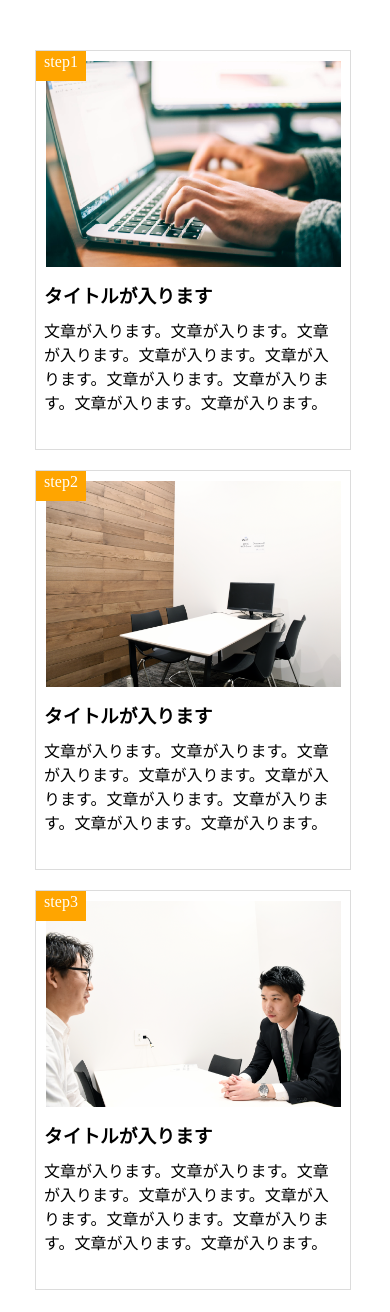
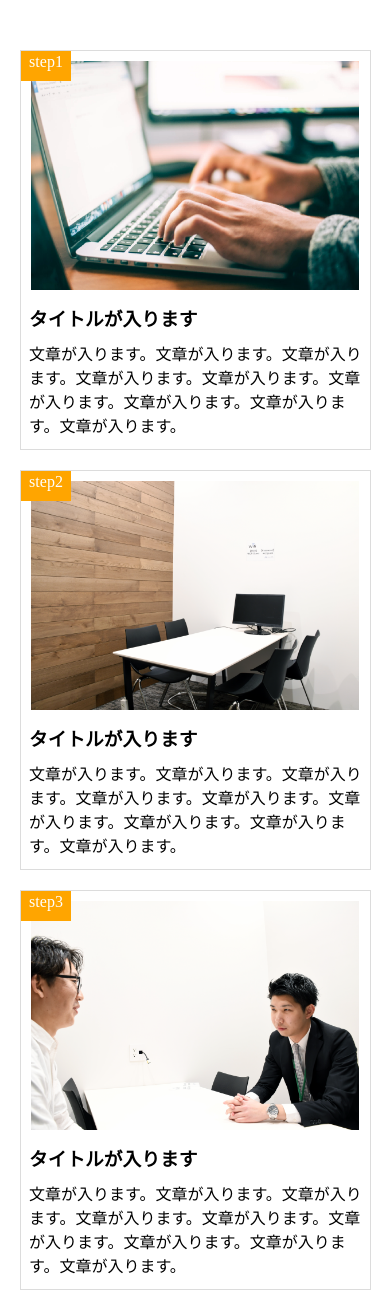
Before and after one commit to reiok0208/chapter10_exercise, a plain HTML site: page index.html in a window 390 px wide. Drawn offline with Linux system fonts and the light colour scheme.

Commit message:
[Fix] 1-10

```diff
--- a/style.css
+++ b/style.css
@@ -61,27 +61,27 @@ p{
   padding-top: 2px
 }
 
-@media screen and (max-width:425px) {
+@media screen and (max-width:768px) {
   main{
-    width: 90%;
+    width: 100%;
   }
 
   .blog-item:nth-child(3n){
     width: 90%;
     clear: both;
-    margin: 0 0 50px 25px;
+    margin: 0 0 50px 10px;
   }
 
   .blog-item:nth-child(1){
     width: 90%;
     clear: both;
-    margin: 0 0 20px 25px;
+    margin: 0 0 20px 10px;
   }
 
   .blog-item:nth-child(2){
     width: 90%;
     clear: both;
-    margin: 0 0 20px 25px;
+    margin: 0 0 20px 10px;
   }
 
   .blog-item:nth-child(3){
```
